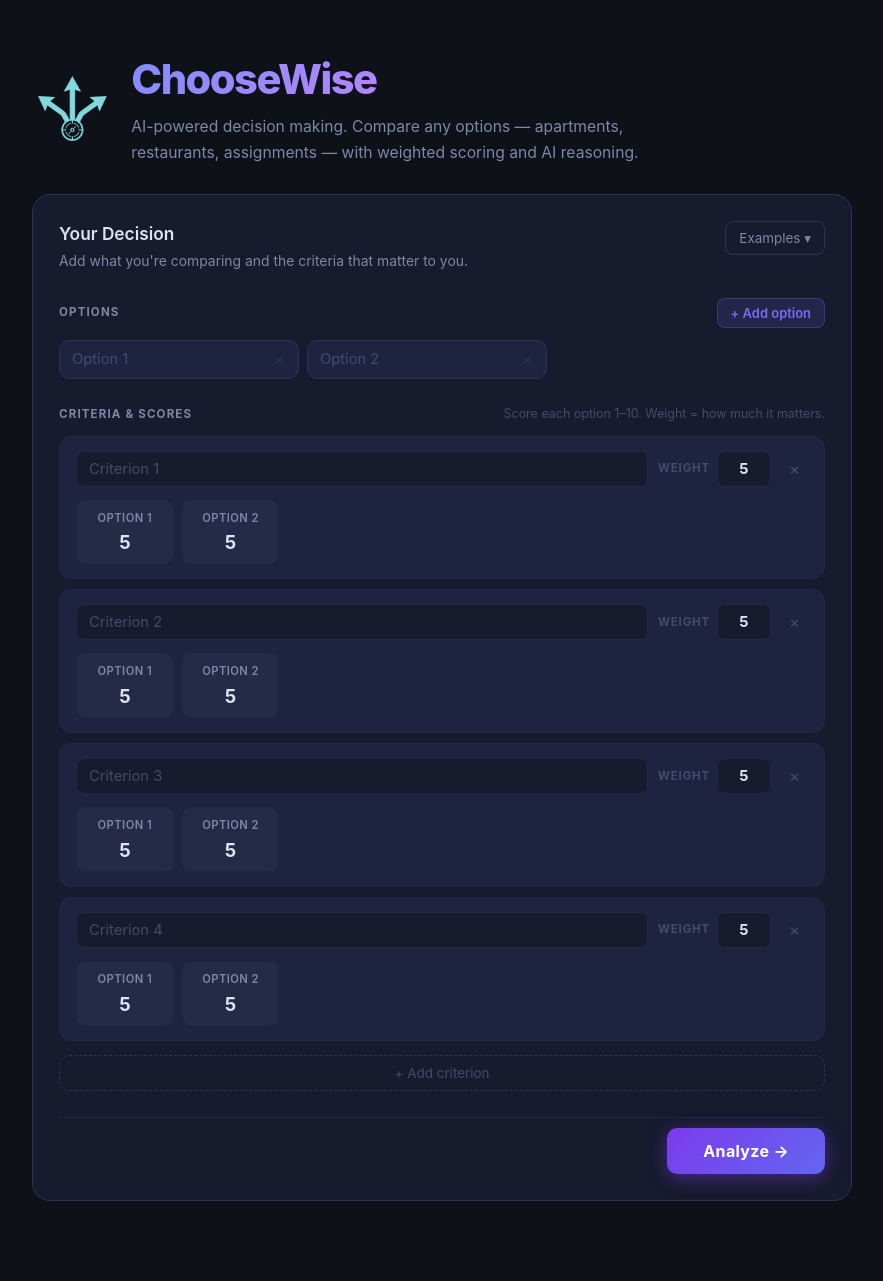
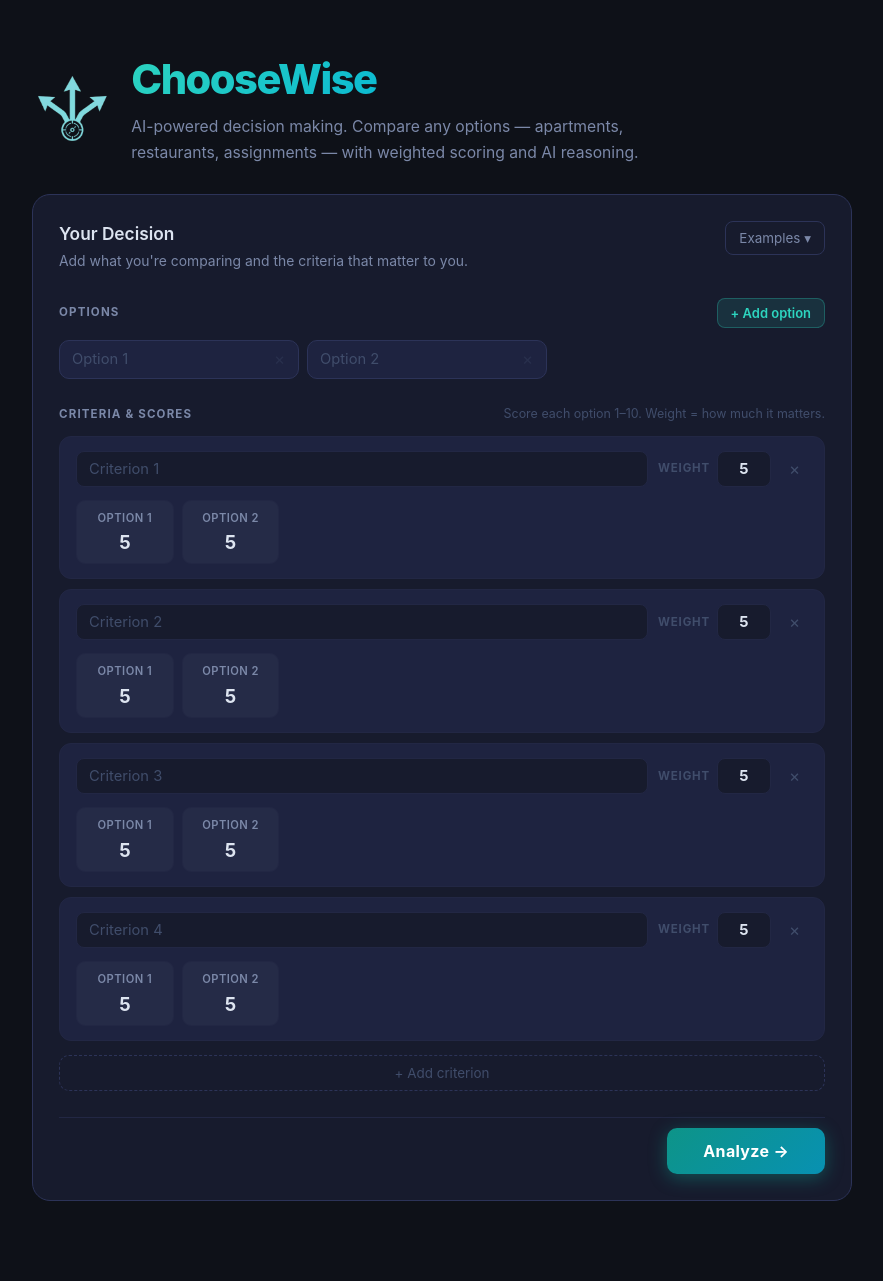
Before and after one commit to CalvinPing/choosewise_ai, a Flask app: page / in a window 1280 px wide. Shown: the whole page, without its empty margins (198-1081 px from the left). Run offline with Flask 3, Linux system fonts and the light colour scheme.

Commit message:
Iteration 7

```diff
--- a/app.py
+++ b/app.py
@@ -1,7 +1,7 @@
 import os
 import json
 import re
-from flask import Flask, render_template, request
+from flask import Flask, render_template, request, redirect, url_for, session
 from dotenv import load_dotenv
 
 load_dotenv()
@@ -15,6 +15,7 @@
 
 MODEL = os.getenv("CHOOSEWISE_MODEL", "gpt-4.1-mini")
 OPENAI_API_KEY = os.getenv("OPENAI_API_KEY", "").strip()
+app.secret_key = os.getenv("SECRET_KEY", "choosewise-dev-key")
 
 
 def strip_markdown_fences(text):
@@ -206,7 +207,6 @@
         except (ValueError, KeyError):
             return render_template("index.html", **context, error="Invalid form data. Please try again.")
 
-        # Require at least 2 options and 1 criterion
         if len(option_names) < 2 or len(criteria_names) < 1:
             return render_template("index.html", **context, error="Please enter at least 2 options and 1 criterion.")
 
@@ -214,22 +214,29 @@
         payload = build_decision_payload(option_names, rows, totals)
         recommendation = ai_recommendation(payload)
 
-        # Sort options by total for the results display
         ranked_options = sorted(
             zip(option_names, totals),
             key=lambda x: x[1],
             reverse=True
         )
 
-        context.update({
+        # Store results in session, then redirect so a page refresh
+        # hits GET with an empty session — results won't reappear.
+        session["result"] = {
             "option_names": option_names,
             "rows": rows,
             "totals": totals,
-            "ranked_options": ranked_options,
+            "ranked_options": [list(pair) for pair in ranked_options],
             "recommendation": recommendation,
             "used_ai": recommendation.get("mode") == "openai",
             "top_criterion": find_top_criterion(rows),
-        })
+        }
+        return redirect(url_for("index"))
+
+    # GET: read results once from session, then clear them.
+    result = session.pop("result", None)
+    if result:
+        context.update(result)
 
     return render_template("index.html", **context)
 
--- a/static/styles.css
+++ b/static/styles.css
@@ -11,10 +11,10 @@
     --text-muted:   #7b88a8;
     --text-faint:   #404d6b;
 
-    --accent:       #7c6af6;
-    --accent-hover: #6a58e8;
-    --accent-dim:   rgba(124, 106, 246, 0.14);
-    --accent-glow:  rgba(124, 106, 246, 0.38);
+    --accent:       #2dd4bf;
+    --accent-hover: #14b8a6;
+    --accent-dim:   rgba(45, 212, 191, 0.12);
+    --accent-glow:  rgba(45, 212, 191, 0.35);
 
     --green:        #4ade80;
     --green-dim:    rgba(74, 222, 128, 0.09);
@@ -67,7 +67,7 @@
     font-size: 2.6rem;
     font-weight: 800;
     letter-spacing: -1.5px;
-    background: linear-gradient(130deg, #818cf8 0%, #c084fc 60%, #e879f9 100%);
+    background: linear-gradient(130deg, #2dd4bf 0%, #06b6d4 55%, #67e8f9 100%);
     -webkit-background-clip: text;
     -webkit-text-fill-color: transparent;
     background-clip: text;
@@ -318,18 +318,18 @@
 button:disabled { opacity: 0.3; cursor: default; }
 
 #submit-btn {
-    background: linear-gradient(135deg, #7c3aed, #6366f1);
+    background: linear-gradient(135deg, #0d9488, #0891b2);
     color: #fff;
     padding: 13px 36px;
     font-weight: 700;
     font-size: 1rem;
     border-radius: 10px;
-    box-shadow: 0 4px 18px rgba(124, 58, 237, 0.45);
+    box-shadow: 0 4px 18px rgba(13, 148, 136, 0.45);
     letter-spacing: 0.02em;
 }
 
 #submit-btn:hover:not(:disabled) {
-    box-shadow: 0 6px 24px rgba(124, 58, 237, 0.6);
+    box-shadow: 0 6px 24px rgba(13, 148, 136, 0.6);
     transform: translateY(-1px);
 }
 
@@ -382,7 +382,7 @@
     background: var(--accent-dim);
     color: var(--accent);
     padding: 6px 13px;
-    border: 1px solid rgba(124, 106, 246, 0.28);
+    border: 1px solid rgba(45, 212, 191, 0.28);
     font-size: 0.81rem;
     font-weight: 600;
     white-space: nowrap;
@@ -587,7 +587,7 @@
 .badge.ai {
     background: var(--accent-dim);
     color: var(--accent);
-    border: 1px solid rgba(124, 106, 246, 0.3);
+    border: 1px solid rgba(45, 212, 191, 0.3);
 }
 
 .badge.muted {
```
